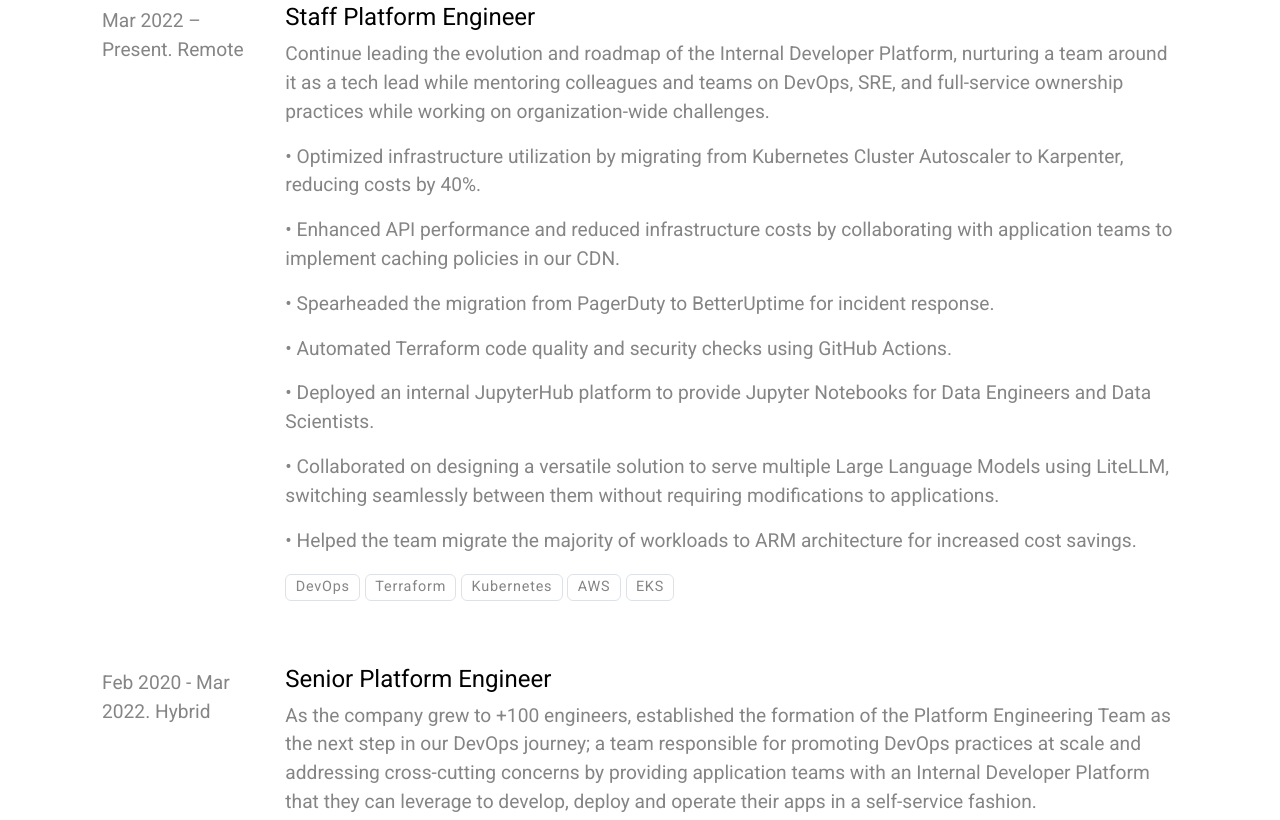
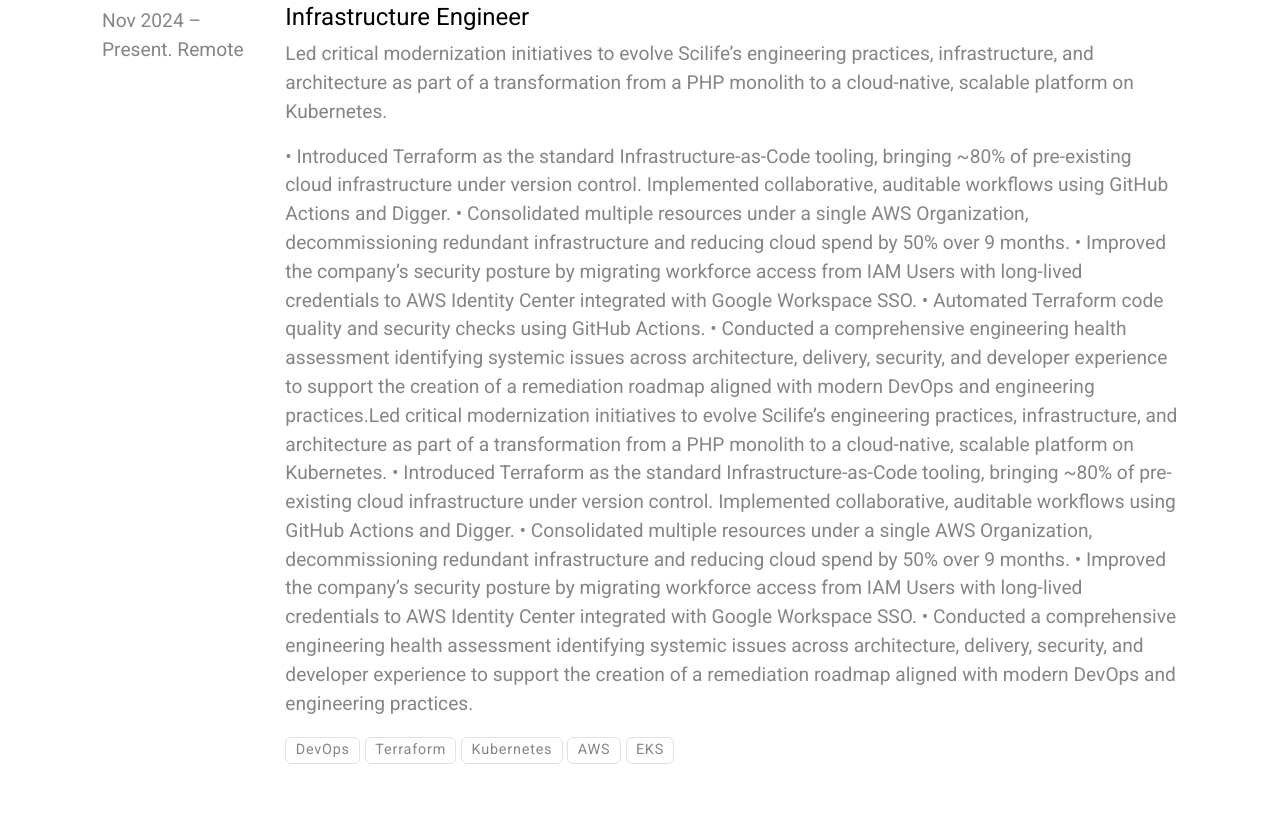
Before and after one commit to Roberdvs/cv-repository, a plain HTML site: page index.html in a window 1280 px wide. Shown: the part 889-1709 px from the top of the page. Drawn offline with nearby package versions, Linux system fonts and the light colour scheme.

Commit message:
Deploying to gh-pages from @ Roberdvs/cv-repository@8188b6cc6d764f9a667b1aaa224eec3b4c45917e 🚀

```diff
--- a/index.html
+++ b/index.html
@@ -24,7 +24,7 @@
                 </div>
                 <div>
                     <p>
-                        <time datetime="" class="small">Last update: January 17, 2025</time>
+                        <time datetime="" class="small">Last update: July 11, 2025</time>
                     </p>
                     <p>
                         <span class="screen"><a href="roberto-devesa-fernandez.platform-engineer.pdf"><i class="far fa-file-pdf"></i>Download PDF version</a></span>
@@ -81,7 +81,31 @@
         <h2 class="mb-4">Professional Experience</h2>
         <div class="row d-block d-md-flex mb-5">
             <div class="col-md-2 pt-1">
-                Mar 2022 – Present. Remote
+                Nov 2024 – Present. Remote
+            </div>
+            <div class="col-md-10">
+                <h3 class="fs-4 fw-normal">Infrastructure Engineer</h3>
+
+                <div><p> Led critical modernization initiatives to evolve Scilife’s engineering practices, infrastructure, and architecture as part of a transformation from a PHP monolith to a cloud-native, scalable platform on Kubernetes.</p>
+
+<p>• Introduced Terraform as the standard Infrastructure-as-Code tooling, bringing ~80% of pre-existing cloud infrastructure under version control. Implemented collaborative, auditable workflows using GitHub Actions and Digger.
+• Consolidated multiple resources under a single AWS Organization, decommissioning redundant infrastructure and reducing cloud spend by 50% over 9 months.
+• Improved the company’s security posture by migrating workforce access from IAM Users with long-lived credentials to AWS Identity Center integrated with Google Workspace SSO.
+• Automated Terraform code quality and security checks using GitHub Actions.
+• Conducted a comprehensive engineering health assessment identifying systemic issues across architecture, delivery, security, and developer experience to support the creation of a remediation roadmap aligned with modern DevOps and engineering practices.Led critical modernization initiatives to evolve Scilife’s engineering practices, infrastructure, and architecture as part of a transformation from a PHP monolith to a cloud-native, scalable platform on Kubernetes. • Introduced Terraform as the standard Infrastructure-as-Code tooling, bringing ~80% of pre-existing cloud infrastructure under version control. Implemented collaborative, auditable workflows using GitHub Actions and Digger. • Consolidated multiple resources under a single AWS Organization, decommissioning redundant infrastructure and reducing cloud spend by 50% over 9 months. • Improved the company’s security posture by migrating workforce access from IAM Users with long-lived credentials to AWS Identity Center integrated with Google Workspace SSO. • Conducted a comprehensive engineering health assessment identifying systemic issues across architecture, delivery, security, and developer experience to support the creation of a remediation roadmap aligned with modern DevOps and engineering practices. </p></div>
+
+                <p>
+                    <span class="badge text-body border border-1">DevOps</span>
+                    <span class="badge text-body border border-1">Terraform</span>
+                    <span class="badge text-body border border-1">Kubernetes</span>
+                    <span class="badge text-body border border-1">AWS</span>
+                    <span class="badge text-body border border-1">EKS</span>
+                </p>
+            </div>
+        </div>
+        <div class="row d-block d-md-flex mb-5">
+            <div class="col-md-2 pt-1">
+                Mar 2022 – Nov 2024. Remote
             </div>
             <div class="col-md-10">
                 <h3 class="fs-4 fw-normal">Staff Platform Engineer</h3>
```
Also changed, not shown: 1 other file.
